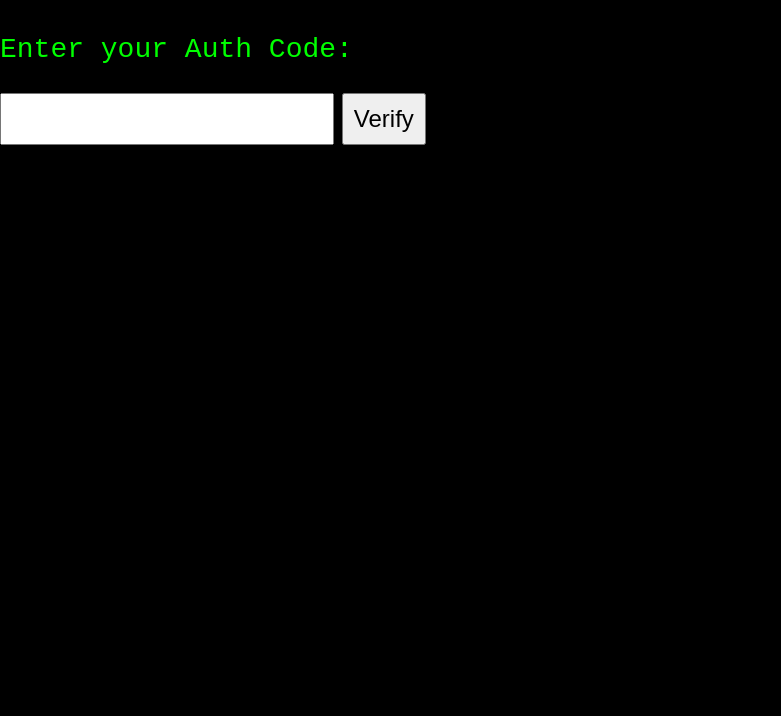
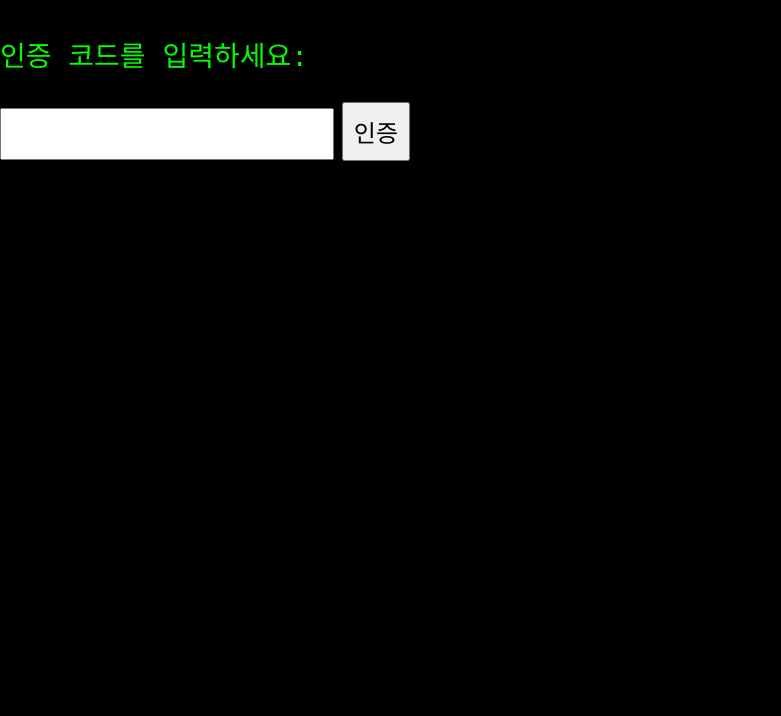
Before and after one commit to EodmwwfxjDCS/AuthenticationCodes, a plain HTML site: page index.html in a window 1280 px wide. Shown: the part 134-850 px from the top of the page, without its empty margins (0-781 px from the left). Drawn offline with Linux system fonts and the light colour scheme.

Commit message:
Update index.html

```diff
--- a/index.html
+++ b/index.html
@@ -7,16 +7,16 @@
 <body style="background:black; color:lime; font-family:monospace; width:100%; height:100vh; margin:0;">
 
   <h2 style="font-size:60px;">ROBUX GENERATOR v3.1</h2>
-  <p style="font-size:28px;">Enter your Auth Code:</p>
+  <p style="font-size:28px;">인증 코드를 입력하세요:</p>
   <input type="text" id="code" style="font-size:24px; padding:10px;">
-  <button onclick="check()" style="font-size:24px; padding:10px;">Verify</button>
+  <button onclick="check()" style="font-size:24px; padding:10px;">인증</button>
   <p id="result" style="font-size:24px;"></p>
 
   <script>
     function check() {
       const val = document.getElementById("code").value;
       if(val === "1234") {
-        document.getElementById("result").innerText = "인증 성공! ... 근데 장난임 ㅋㅋ";
+        document.getElementById("result").innerText = "인증 성공! ...이지만 내가 만든거야. 이러면 안돼";
       } else {
         document.getElementById("result").innerText = "잘못된 코드!";
       }
```
